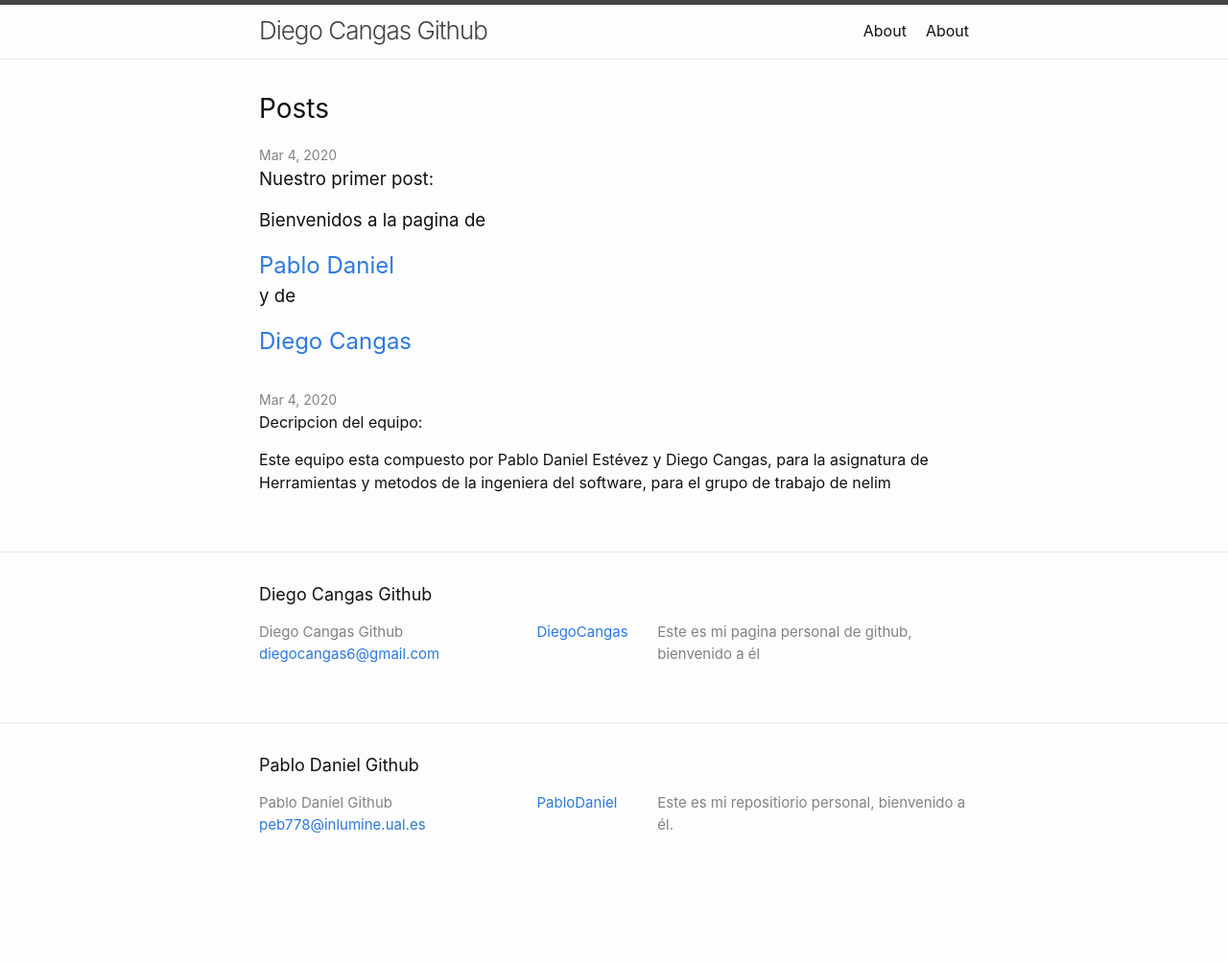
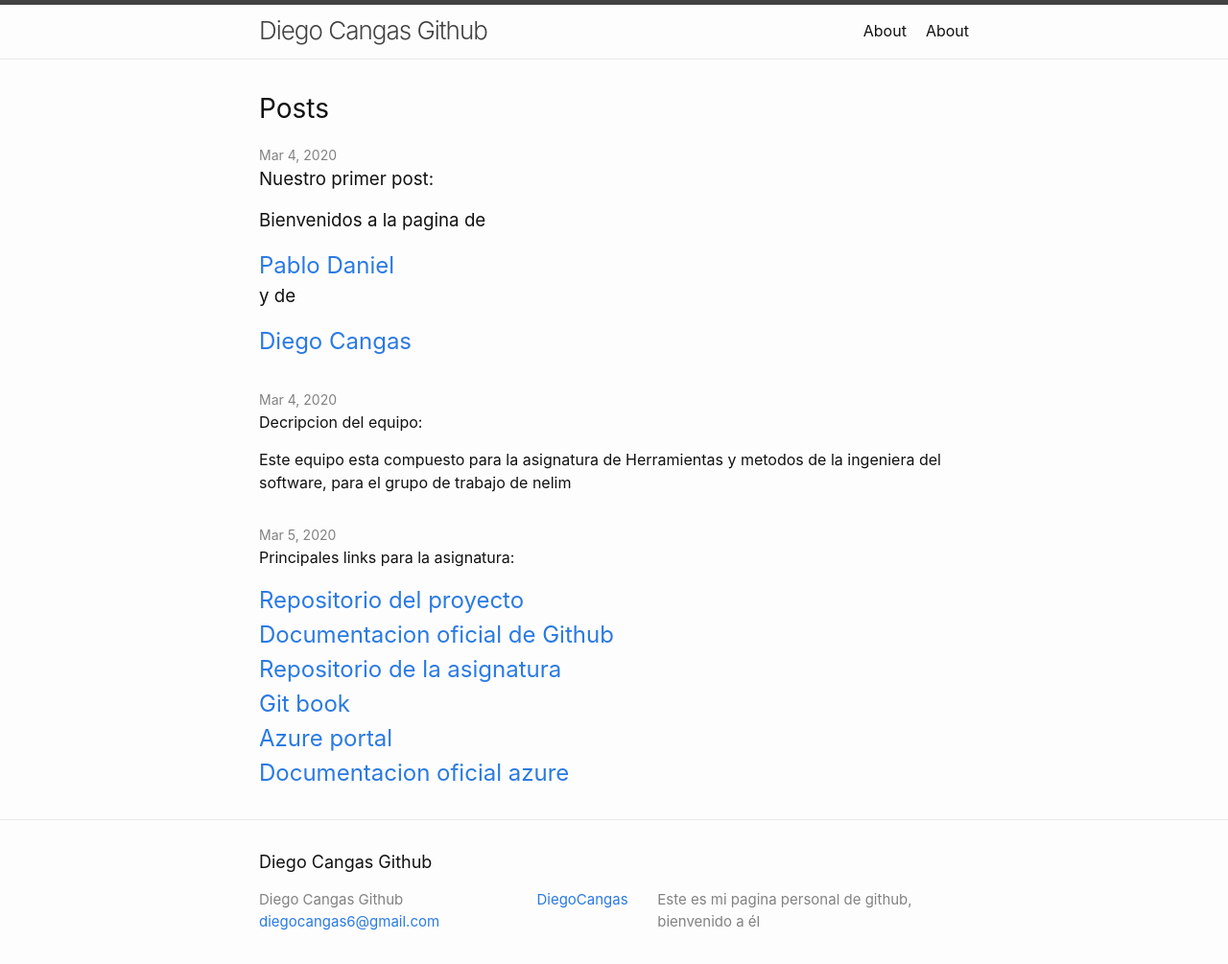
Before and after one commit to DiegoCangas/sesion04-HMIS, a plain HTML site: page Pagina_Principal/pagina-Principal.html in a window 1280 px wide. Shown: the top 1005 px of the page at 96% size. Before the commit the page ends 931 px from the top, so only its background shows below. Drawn offline with Linux system fonts and the light colour scheme.

Commit message:
Primer commit

```diff
--- a/Pagina_Principal/pagina-Principal.html
+++ b/Pagina_Principal/pagina-Principal.html
@@ -51,8 +51,20 @@
 
 
     <p class="titulo-post">Decripcion del equipo:</p>
-    <p class="post">Este equipo esta compuesto por Pablo Daniel Estévez y Diego Cangas, para la asignatura de Herramientas y metodos de la ingeniera del software, para el grupo de trabajo de nelim</p></div>
+    <p class="post">Este equipo esta compuesto para la asignatura de Herramientas y metodos de la ingeniera del software, para el grupo de trabajo de nelim</p>
+  </div>
+  <span class="post-meta">Mar 5, 2020</span>
 
+
+    <p class="titulo-post">Principales links para la asignatura:</p>
+    <a class="post-link" href="https://github.com/pablodaniel11/sesion04-HMIS.git"> Repositorio del proyecto</a>
+    <a class="post-link" href="https://git-scm.com/doc">Documentacion oficial de Github</a>
+    <a class="post-link" href="https://github.com/ualhmis/"> Repositorio de la asignatura</a>
+    <a class="post-link" href="https://git-scm.com/book/en/v2"> Git book</a>
+    <a class="post-link" href="https://azure.microsoft.com/es-es/free/search/?&ef_id=EAIaIQobChMIysO2n-CU6AIVVvlRCh0q-QICEAAYASAAEgK1PPD_BwE:G:s&OCID=AID2000115_SEM_ZEpt67R3&MarinID=ZEpt67R3_326354129419_azure%20portal_e_c__66297068627_kwd-22743541157&lnkd=Google_Azure_Brand&dclid=CMa736DglOgCFQAGBgAdjBICnA"> Azure portal</a>
+    <a class="post-link" href="https://docs.microsoft.com/es-es/azure/">Documentacion oficial azure</a>
+
+  </div>
       </div>
     </main><footer class="site-footer h-card">
   <data class="u-url" href="/"></data>
```
